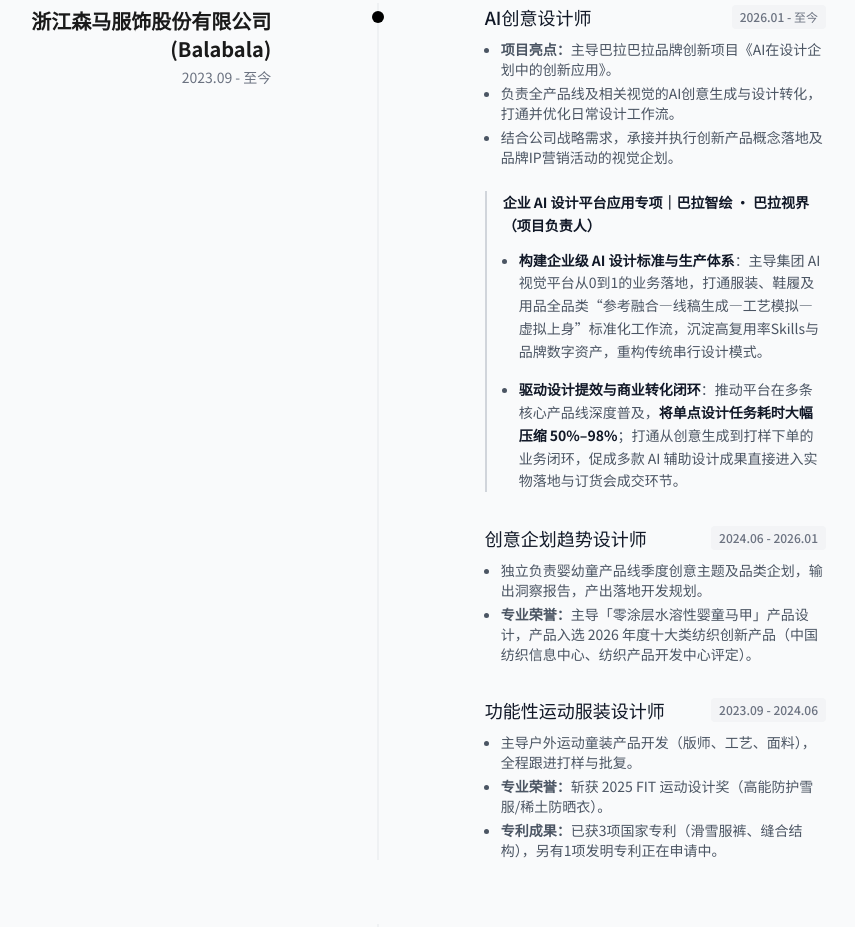
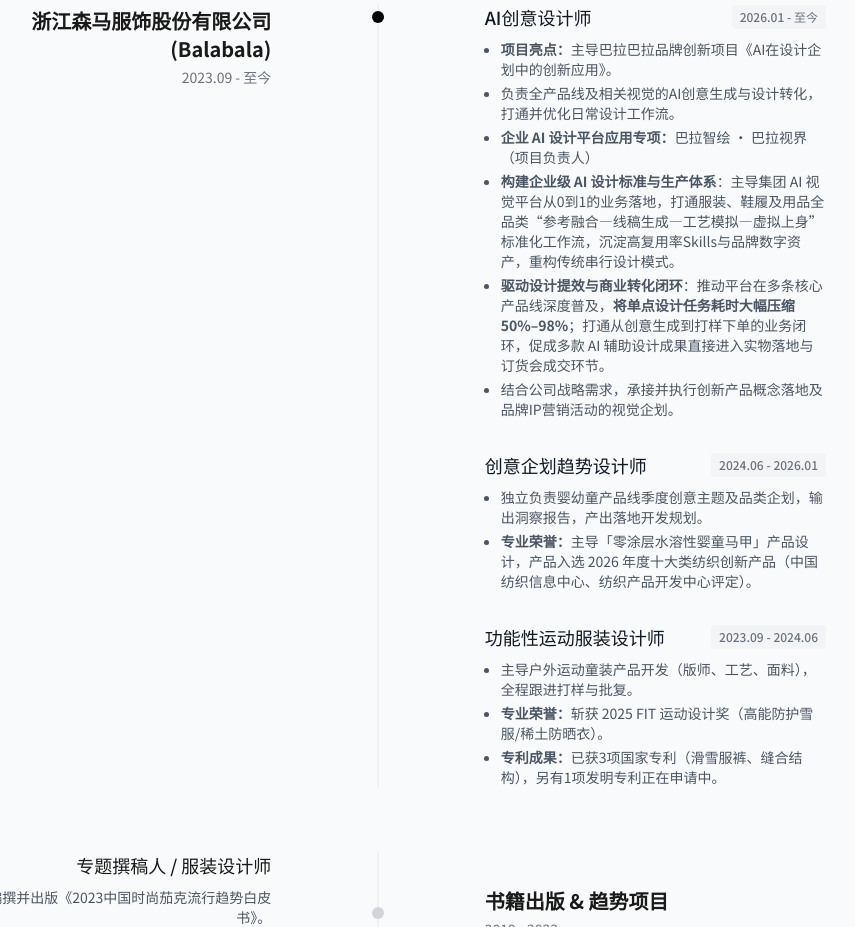
Before and after one commit to nagaminenewquist-source/Profile, a plain HTML site: page index.html in a window 1280 px wide. Shown: the part 1178-2105 px from the top of the page, without its empty margins (262-1117 px from the left). Drawn offline with nearby package versions, Linux system fonts and the light colour scheme; a web font is replaced by a local one.

Commit message:
Match AI initiative formatting to experience bullets

```diff
--- a/index.html
+++ b/index.html
@@ -214,15 +214,11 @@
                                 <ul class="text-sm text-gray-600 list-disc list-outside ml-4 space-y-1">
                                     <li><strong>项目亮点：</strong>主导巴拉巴拉品牌创新项目《AI在设计企划中的创新应用》。</li>
                                     <li>负责全产品线及相关视觉的AI创意生成与设计转化，打通并优化日常设计工作流。</li>
+                                    <li id="ai-platform-initiative"><strong>企业 AI 设计平台应用专项：</strong>巴拉智绘 · 巴拉视界（项目负责人）</li>
+                                    <li><strong>构建企业级 AI 设计标准与生产体系</strong>：主导集团 AI 视觉平台从0到1的业务落地，打通服装、鞋履及用品全品类“参考融合—线稿生成—工艺模拟—虚拟上身”标准化工作流，沉淀高复用率Skills与品牌数字资产，重构传统串行设计模式。</li>
+                                    <li><strong>驱动设计提效与商业转化闭环</strong>：推动平台在多条核心产品线深度普及，<strong>将单点设计任务耗时大幅压缩 50%–98%</strong>；打通从创意生成到打样下单的业务闭环，促成多款 AI 辅助设计成果直接进入实物落地与订货会成交环节。</li>
                                     <li>结合公司战略需求，承接并执行创新产品概念落地及品牌IP营销活动的视觉企划。</li>
                                 </ul>
-                                <section id="ai-platform-initiative" aria-labelledby="ai-platform-title" class="mt-6 border-l-2 border-gray-300 pl-4">
-                                    <h5 id="ai-platform-title" class="text-sm font-semibold text-gray-900 leading-relaxed mb-3">企业 AI 设计平台应用专项｜巴拉智绘 · 巴拉视界（项目负责人）</h5>
-                                    <ul class="text-sm text-gray-600 leading-relaxed list-disc list-outside ml-4 space-y-4">
-                                        <li><strong class="font-semibold text-gray-900">构建企业级 AI 设计标准与生产体系</strong>：主导集团 AI 视觉平台从0到1的业务落地，打通服装、鞋履及用品全品类“参考融合—线稿生成—工艺模拟—虚拟上身”标准化工作流，沉淀高复用率Skills与品牌数字资产，重构传统串行设计模式。</li>
-                                        <li><strong class="font-semibold text-gray-900">驱动设计提效与商业转化闭环</strong>：推动平台在多条核心产品线深度普及，<strong class="font-semibold text-gray-900">将单点设计任务耗时大幅压缩 50%–98%</strong>；打通从创意生成到打样下单的业务闭环，促成多款 AI 辅助设计成果直接进入实物落地与订货会成交环节。</li>
-                                    </ul>
-                                </section>
                             </div>
 
                             <!-- 岗位 2 -->
@@ -712,7 +708,8 @@
                 '项目亮点：': 'Project Highlight: ',
                 '主导巴拉巴拉品牌创新项目《AI在设计企划中的创新应用》。': 'Led Balabala’s brand innovation project, “Innovative Applications of AI in Design Planning.”',
                 '负责全产品线及相关视觉的AI创意生成与设计转化，打通并优化日常设计工作流。': 'Create AI-driven concepts and design assets across product lines while building and optimizing everyday design workflows.',
-                '企业 AI 设计平台应用专项｜巴拉智绘 · 巴拉视界（项目负责人）': 'Enterprise AI Design Platform Initiative | Bala Canvas · Bala Vision (Project Lead)',
+                '企业 AI 设计平台应用专项：': 'Enterprise AI Design Platform Initiative: ',
+                '巴拉智绘 · 巴拉视界（项目负责人）': 'Bala Canvas · Bala Vision (Project Lead)',
                 '构建企业级 AI 设计标准与生产体系': 'Establish enterprise AI design standards and production systems',
                 '：主导集团 AI 视觉平台从0到1的业务落地，打通服装、鞋履及用品全品类“参考融合—线稿生成—工艺模拟—虚拟上身”标准化工作流，沉淀高复用率Skills与品牌数字资产，重构传统串行设计模式。': ': Led the business rollout of the group’s AI visual platforms from the ground up, standardizing workflows from reference blending and technical sketch generation to construction simulation and virtual try-on across apparel, footwear and accessories. Built a library of reusable Skills and brand digital assets, reshaping the traditional sequential design process.',
                 '驱动设计提效与商业转化闭环': 'Drive design efficiency and commercial conversion',
```
